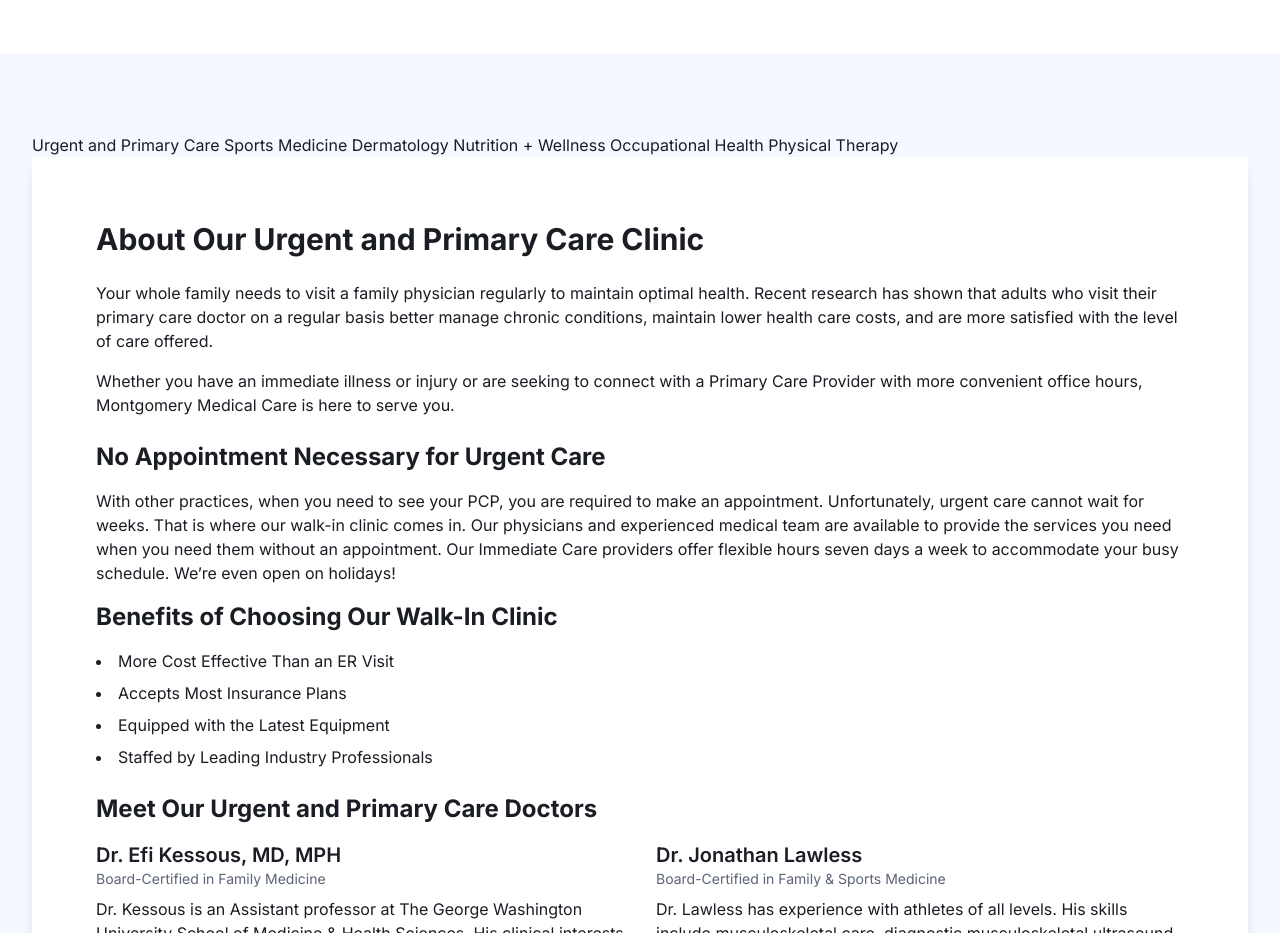
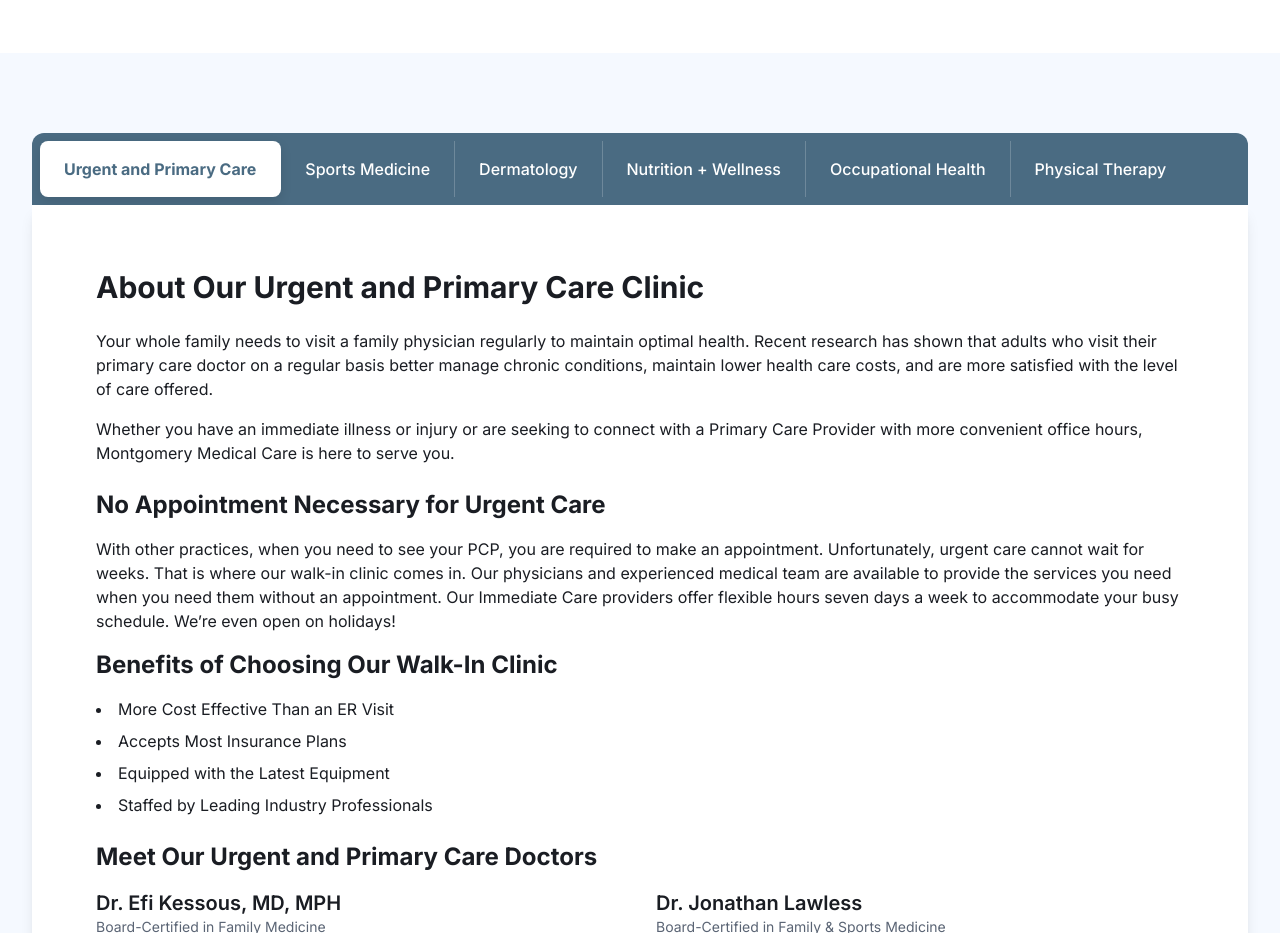
Before and after one commit to Sillybob123/MMC, a plain HTML site: page index.html in a window 1280 px wide. Shown: the part 2620-3553 px from the top of the page. Drawn offline with nearby package versions, Linux system fonts and the light colour scheme.

Commit message:
Update style.css

```diff
--- a/css/style.css
+++ b/css/style.css
@@ -5,8 +5,9 @@
     3.  Header & Navigation
     4.  Hero Section
     5.  Card & Icon Styles (Color-Coded)
-    6.  Testimonial Card
-    7.  Animations (Floating, Gradients)
+    6.  Tabbed Services Component
+    7.  Testimonial Card
+    8.  Animations (Floating, Gradients)
 */
 
 /* 1. Root Variables & Department Colors */
@@ -109,13 +110,55 @@
     transform: translateY(-12px);
 }
 
-/* 6. Testimonial Card */
+/* 6. Tabbed Services Component */
+.tabs-container {
+    display: flex;
+    overflow-x: auto; /* Allows horizontal scrolling on small screens */
+    background-color: #4A6B82; /* From your screenshot */
+    border-radius: 12px 12px 0 0;
+    padding: 8px;
+}
+
+.tab {
+    padding: 16px 24px;
+    cursor: pointer;
+    background-color: transparent;
+    border: none;
+    color: white;
+    font-weight: 500;
+    white-space: nowrap; /* Prevents text from wrapping */
+    transition: all 0.3s ease;
+    border-right: 1px solid rgba(255, 255, 255, 0.2);
+}
+
+.tab:last-child {
+    border-right: none;
+}
+
+.tab:hover {
+    background-color: rgba(255, 255, 255, 0.1);
+}
+
+.tab.active {
+    background-color: white;
+    color: #4A6B82;
+    border-radius: 8px;
+    font-weight: 700;
+    box-shadow: 0 4px 12px rgba(0,0,0,0.1);
+}
+
+.tab-panel.hidden {
+    display: none;
+}
+
+
+/* 7. Testimonial Card */
 .testimonial-card {
     background: linear-gradient(135deg, #f5f9ff 0%, #ffffff 100%);
     border: 1px solid rgba(0, 0, 0, 0.02);
 }
 
-/* 7. Animations */
+/* 8. Animations */
 @keyframes gradientShift {
     0%, 100% { background-position: 0% 50%; }
     50% { background-position: 100% 50%; }
```
